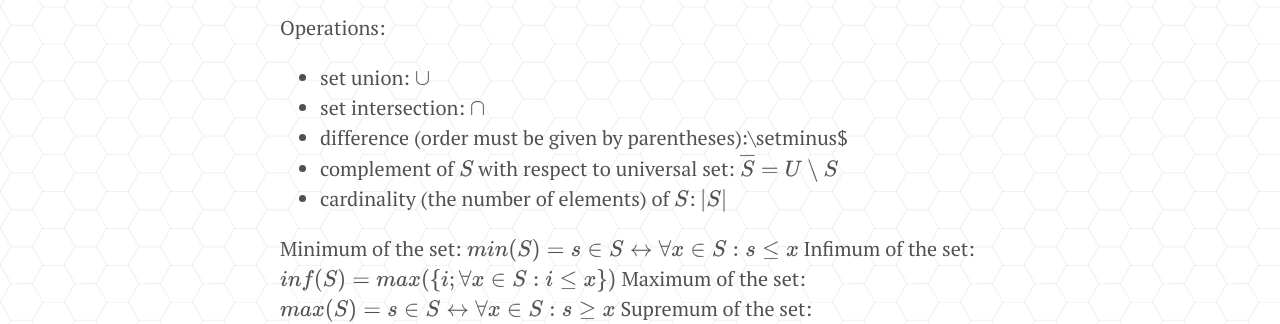
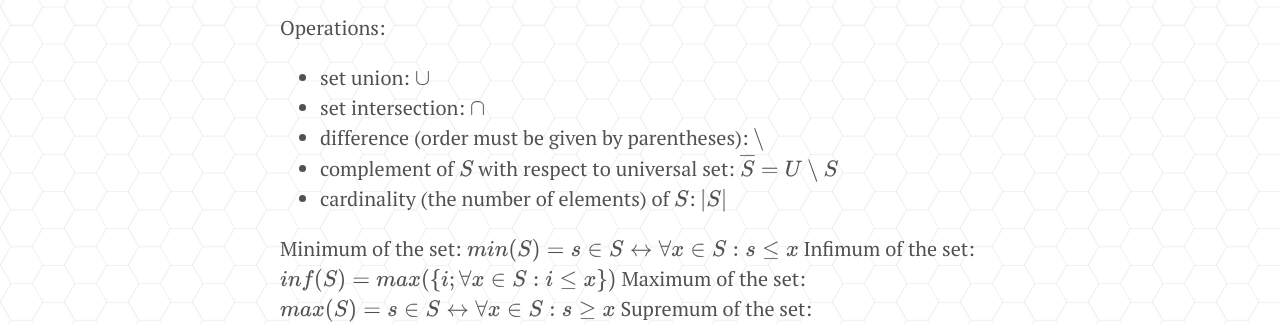
Before and after one commit to MikiVanousek/blog, a Jekyll site: the page built from _posts/imc.md, in a window 1280 px wide and 900 px high, scrolled down 1592 px. Shown: the part 136-460 px from the top of the window. Built offline with Jekyll 4.4.1, drawn with Linux system fonts in a browser that asks for light colours.

Commit message:
automated commit

```diff
--- a/_posts/imc.md
+++ b/_posts/imc.md
@@ -51,7 +51,7 @@ Notation:
 Operations:
  - set union: $\cup$
  - set intersection: $\cap$
- - difference (order must be given by parentheses)$: $\setminus$
+ - difference (order must be given by parentheses): $\setminus$
  - complement of $S$ with respect to universal set: $\overline{S} = U \setminus S$
  - cardinality (the number of elements) of $S$: $\|S\|$
 
```
